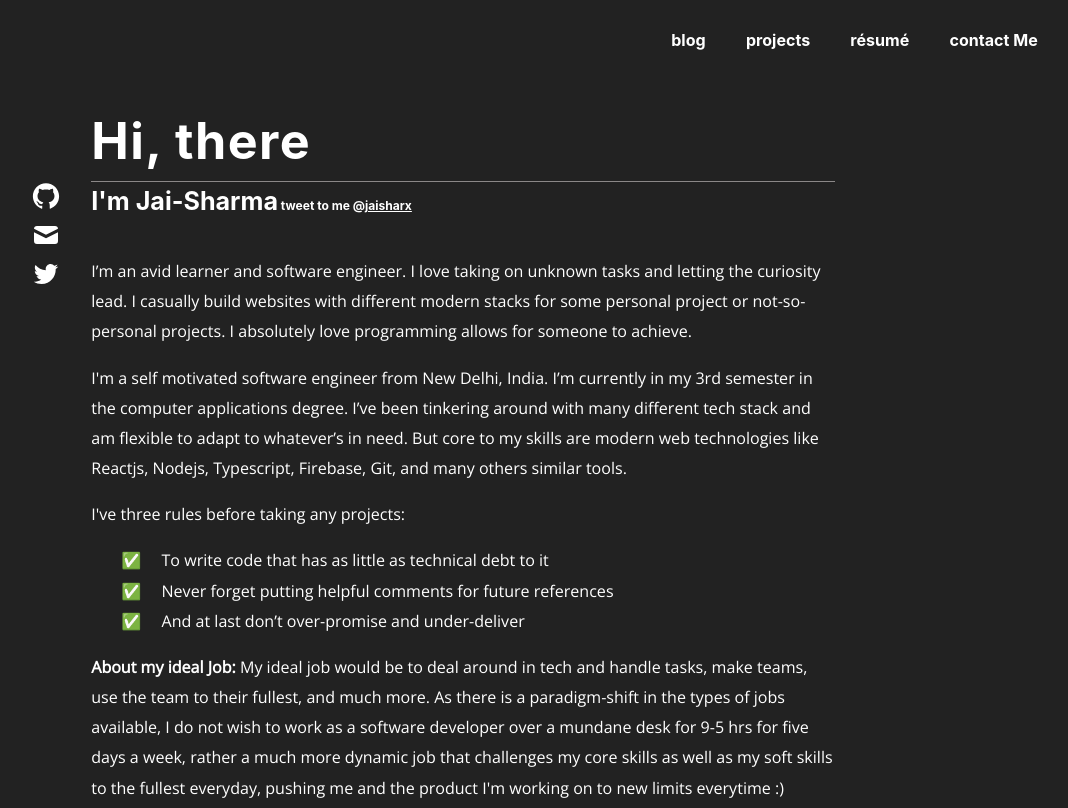
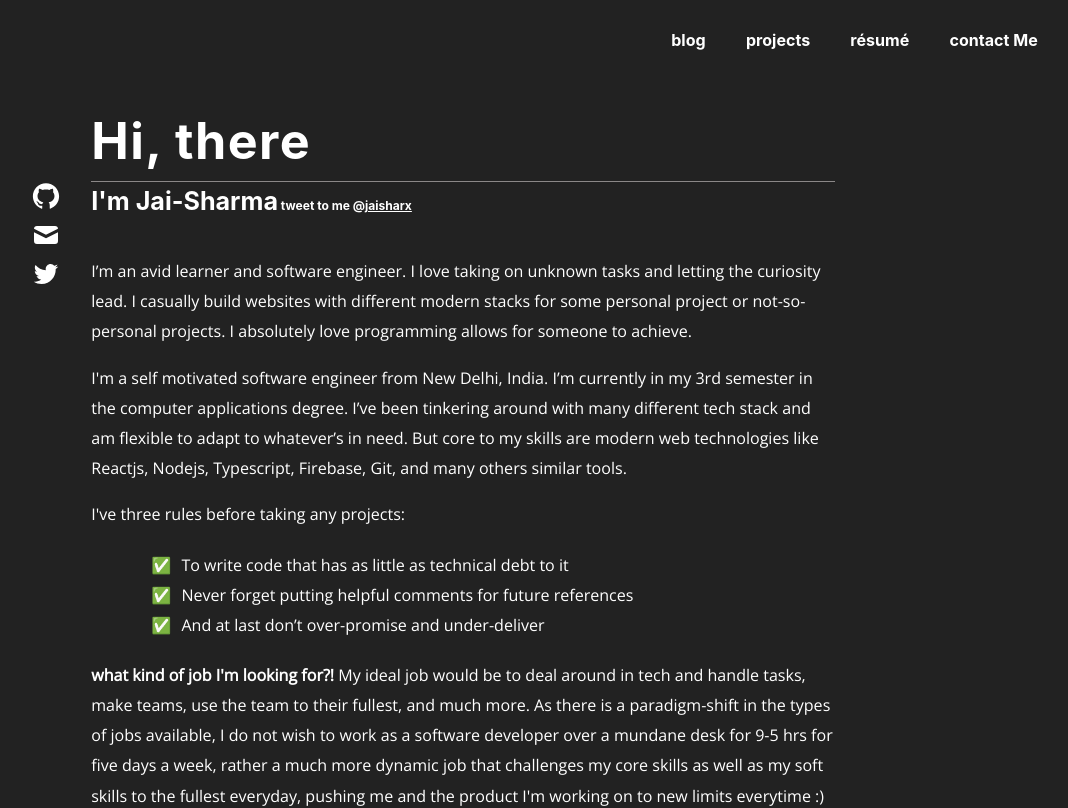
Before and after one commit to jaisharx/jaisharx.dev, a Next.js app: page / in a window 1280 px wide. Shown: the top 808 px of the page, without its empty margins (192-1260 px from the left). Built offline with nearby package versions, Linux system fonts and the light colour scheme.

Commit message:
fixed few things

```diff
--- a/pages/index.js
+++ b/pages/index.js
@@ -21,7 +21,7 @@ function index() {
                     <section className={styles.mainSection}>
                         <p>
                             I'm a self motivated software engineer from
-                            <a href="https://goo.gl/maps/EnVM6sxneq6D7gU4A">{' '} New Delhi, India</a>. I’m currently in my
+                            <a href="https://goo.gl/maps/EnVM6sxneq6D7gU4A"> New Delhi, India</a>. I’m currently in my
                             3rd semester in the computer applications degree. I’ve been tinkering around with many
                             different tech stack and am flexible to adapt to whatever’s in need. But core to my skills
                             are modern web technologies like Reactjs, Nodejs, Typescript, Firebase, Git, and many others
@@ -29,19 +29,13 @@ function index() {
                         </p>
                         I've three rules before taking any projects:
                         <ul>
-                            <li>
-                                <small>✅</small>To write code that has as little as technical debt to it
-                            </li>
-                            <li>
-                                <small>✅</small>Never forget putting helpful comments for future references
-                            </li>
-                            <li>
-                                <small>✅</small>And at last don’t over-promise and under-deliver
-                            </li>
+                            <li>To write code that has as little as technical debt to it</li>
+                            <li>Never forget putting helpful comments for future references</li>
+                            <li>And at last don’t over-promise and under-deliver</li>
                         </ul>
                     </section>
                     <section className={styles.end}>
-                        <strong>About my ideal Job:</strong> My ideal job would be to deal around in tech and handle
+                        <strong>what kind of job I'm looking for?!</strong> My ideal job would be to deal around in tech and handle
                         tasks, make teams, use the team to their fullest, and much more. As there is a paradigm-shift in
                         the types of jobs available, I do not wish to work as a software developer over a mundane desk
                         for 9-5 hrs for five days a week, rather a much more dynamic job that challenges my core skills
--- a/styles/index.module.scss
+++ b/styles/index.module.scss
@@ -9,8 +9,6 @@
     padding: 3rem;
     display: flex;
     flex-direction: column;
-
-
 
     section {
         line-height: 3rem;
@@ -25,17 +23,15 @@
             color: #fff;
             text-decoration: none;
         }
+
         ul {
-            padding: 0 1rem;
-        }
+            margin: 2rem;
+            list-style: none;
 
-        li {
-            list-style-type: none;
-        }
-
-        ul li small {
-            margin: 0 2rem;
-            font-size: 1.6rem;
+            li::before {
+                content: '\2705';
+                margin-right: 1rem;
+            }
         }
     }
 }
```
